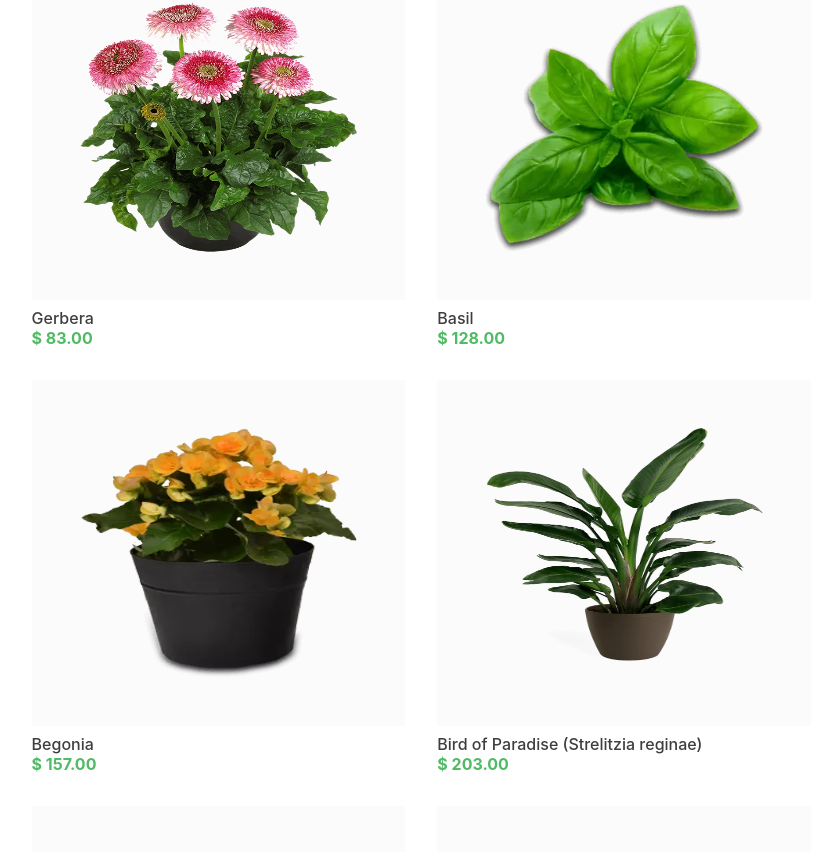
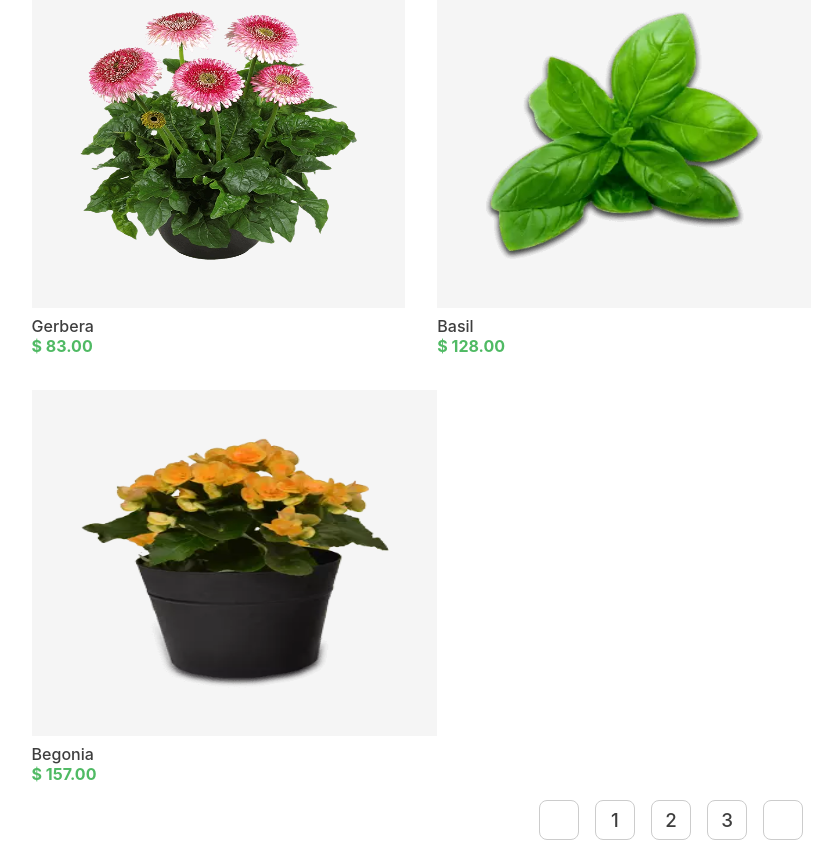
Before and after one commit to SavoKos/greenery, a Next.js app: page / in a window 1280 px wide. Shown: the part 1945-2797 px from the top of the page, without its empty margins (405-1239 px from the left). Built offline with nearby package versions, Linux system fonts and the light colour scheme.

Commit message:
Added Pagination UI

```diff
--- a/components/FiltersLeft.jsx
+++ b/components/FiltersLeft.jsx
@@ -47,7 +47,7 @@ function FiltersLeft({ plants }) {
 const S = {};
 
 S.Filters = styled.div`
-  background-color: #fbfbfb;
+  background-color: #f5f5f5;
   width: 100%;
   padding: 1rem 2rem;
 `;
--- a/components/Icon.jsx
+++ b/components/Icon.jsx
@@ -1,7 +1,7 @@
 import { createFromIconfontCN } from '@ant-design/icons';
 
 const IconFont = createFromIconfontCN({
-  scriptUrl: ['//at.alicdn.com/t/font_2898006_fnaly5nbgze.js'],
+  scriptUrl: ['//at.alicdn.com/t/font_2898006_d1jmc7pxzpv.js'],
 });
 
 function Icon({ type, className, onClick, style }) {
--- /dev/null
+++ b/components/Pagination.jsx
@@ -0,0 +1,65 @@
+import styled from 'styled-components';
+import Icon from './Icon';
+
+function Pagination({ plants }) {
+  const pages = Math.floor(plants?.length / 9);
+  for (let i = 0; i < pages; i++) {}
+  console.log();
+  return (
+    <S.Pagination>
+      <S.Page>
+        <Icon type='icon--arrowleft' />
+      </S.Page>
+      {plants?.slice(0, pages)?.map((page, i) => (
+        <S.Page>
+          <h3>{i + 1}</h3>
+        </S.Page>
+      ))}
+      <S.Page>
+        <Icon type='icon-iov-arrow-right' />
+      </S.Page>
+    </S.Pagination>
+  );
+}
+
+// -------------------------------------------------- styling ----------------------------------------------
+const S = {};
+
+S.Pagination = styled.div`
+  display: flex;
+  justify-content: flex-end;
+  align-items: center;
+`;
+S.Page = styled.div`
+  padding: 0.4rem 0.9rem;
+  display: flex;
+  align-items: center;
+  justify-content: center;
+  border: 1px solid #ccc;
+  border-radius: 0.5rem;
+  margin: 0 0.5rem;
+  transition: all ease 0.3s;
+  cursor: pointer;
+  width: 2.5rem;
+  height: 2.5rem;
+
+  .anticon {
+    font-size: 20px;
+    color: #3e3e3e;
+  }
+
+  h3 {
+    font-weight: 500;
+  }
+
+  &:hover {
+    background-color: ${({ theme }) => theme.colors.green};
+
+    h3,
+    .anticon {
+      color: #fff;
+    }
+  }
+`;
+
+export default Pagination;
--- a/components/PlantItem.jsx
+++ b/components/PlantItem.jsx
@@ -1,5 +1,6 @@
 import styled from 'styled-components';
 import Image from 'next/image';
+import Icon from './Icon';
 
 function PlantItem({ plant }) {
   return (
@@ -8,6 +9,10 @@ function PlantItem({ plant }) {
         <S.PlantImage>
           <Image src={plant.image} layout='fill' />
         </S.PlantImage>
+        <S.Icons className='icons'>
+          <Icon type='icon-tubiaozhizuomoban-' className='heart' />
+          <Icon type='icon-cart1' className='cart' />
+        </S.Icons>
       </S.PlantImageContainer>
       <S.Details>
         <h4 className='name'>{plant.name}</h4>
@@ -20,8 +25,17 @@ function PlantItem({ plant }) {
 // -------------------------------------------------- styling ----------------------------------------------
 const S = {};
 S.PlantImageContainer = styled.div`
-  background-color: #fbfbfb;
+  background-color: #f5f5f5;
   padding: 3rem;
+  position: relative;
+
+  &:hover {
+    .icons {
+      opacity: 1;
+      visibility: visible;
+      transform: translate(-50%, -10%);
+    }
+  }
 `;
 
 S.PlantItem = styled.div`
@@ -30,6 +44,12 @@ S.PlantItem = styled.div`
   margin: 1rem 0 1rem 2rem;
   flex: 1 1 auto;
   cursor: pointer;
+  border-top: 2px solid transparent;
+  transition: all ease 0.3s;
+
+  &:hover {
+    border-top: 2px solid ${({ theme }) => theme.colors.green};
+  }
 `;
 
 S.PlantImage = styled.div`
@@ -49,4 +69,29 @@ S.Details = styled.div`
   }
 `;
 
+S.Icons = styled.div`
+  opacity: 0;
+  visibility: hidden;
+  position: absolute;
+  left: 50%;
+  bottom: 1%;
+  transform: translate(-50%, 100%);
+  transition: all ease 0.3s;
+
+  .anticon {
+    font-size: 30px;
+    color: #3e3e3e;
+    transition: all ease 0.3s;
+    padding: 0 1rem;
+
+    &.heart:hover {
+      color: #ff3131;
+    }
+
+    &.cart:hover {
+      color: ${({ theme }) => theme.colors.green};
+    }
+  }
+`;
+
 export default PlantItem;
--- a/components/Plants.jsx
+++ b/components/Plants.jsx
@@ -3,6 +3,7 @@ import { useEffect, useState } from 'react';
 import styled from 'styled-components';
 import FiltersLeft from './FiltersLeft';
 import FiltersTop from './FiltersTop';
+import Pagination from './Pagination';
 import PlantItem from './PlantItem';
 
 function Plants() {
@@ -21,10 +22,11 @@ function Plants() {
       <S.RightSide>
         <FiltersTop />
         <S.PlantsList>
-          {plants?.map((plant) => (
+          {plants?.slice(0, 9)?.map((plant) => (
             <PlantItem plant={plant} key={plant.name} />
           ))}
         </S.PlantsList>
+        <Pagination plants={plants} />
       </S.RightSide>
     </S.Container>
   );
```
